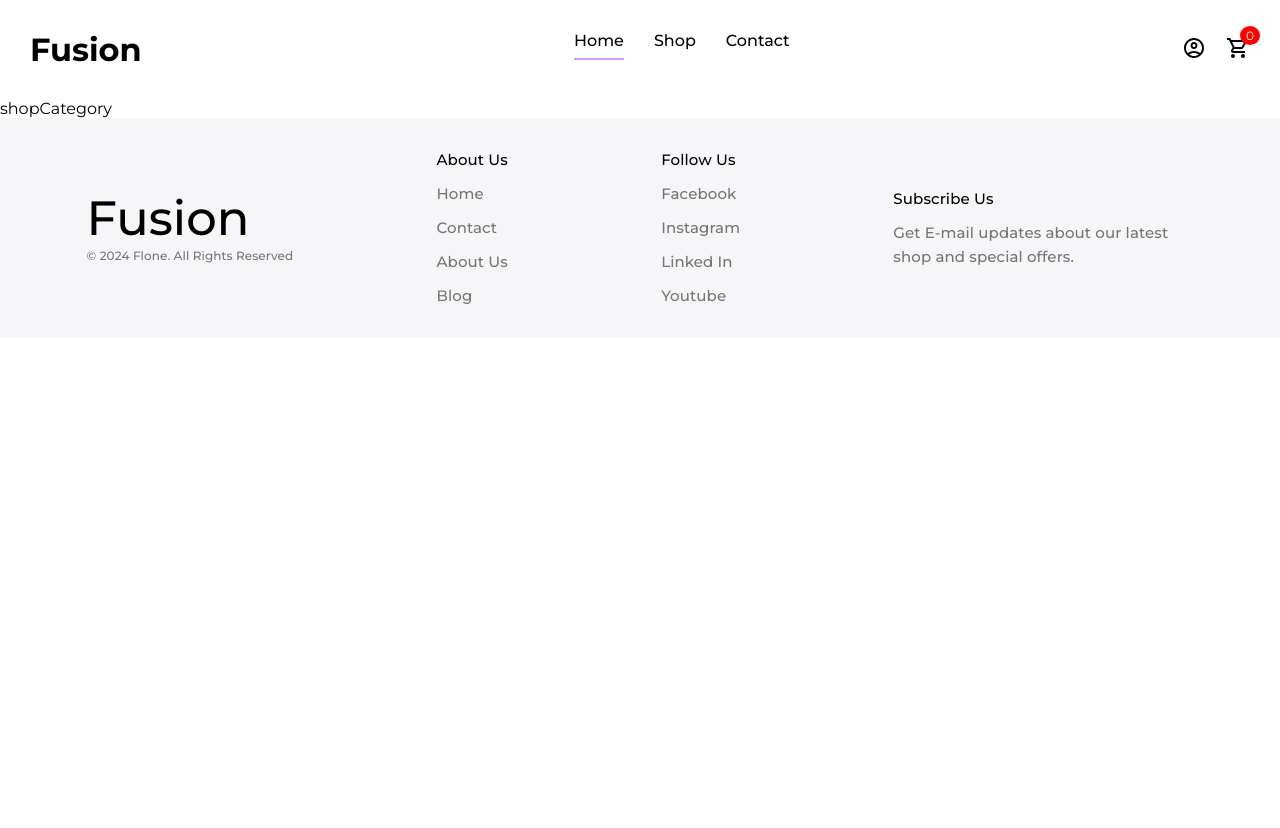
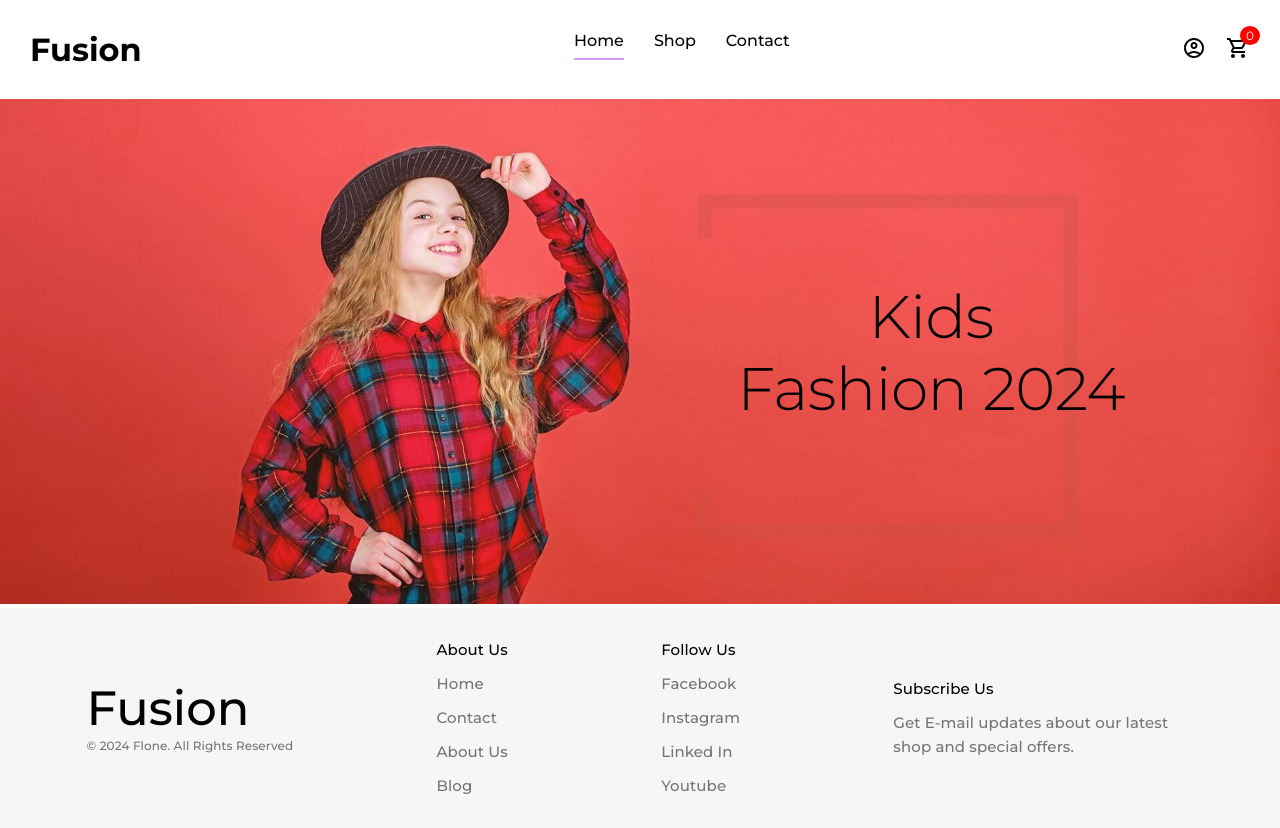
Before and after one commit to mabisha/Ecommerce-Website, a React (Create React App) app in the folder client/: page /kids in a window 1280 px wide. Before the commit the page ends 800 px from the top, so only its background shows below. Built offline with nearby package versions, Linux system fonts and the light colour scheme.

Commit message:
category banner added

```diff
--- a/client/src/App.js
+++ b/client/src/App.js
@@ -83,9 +83,27 @@ function App() {
         <Route path="/shop" element={<Shop />}>
           <Route path=":productId" element={<Shop />}></Route>
         </Route>
-        <Route path="/men" element={<ShopCategory category="men" />} />
-        <Route path="/women" element={<ShopCategory category="women" />} />
-        <Route path="/kids" element={<ShopCategory category="kids" />} />
+        <Route
+          path="/men"
+          element={
+            <ShopCategory banner="../images/male-banner.jpg" category="men" />
+          }
+        />
+        <Route
+          path="/women"
+          element={
+            <ShopCategory
+              banner="../images/female-banner.jpg"
+              category="women"
+            />
+          }
+        />
+        <Route
+          path="/kids"
+          element={
+            <ShopCategory banner="../images/kids-banner.jpg" category="kids" />
+          }
+        />
         <Route path="/cart" element={<Cart />}></Route>
         <Route path="/login" element={<Login />}></Route>
       </Routes>
--- a/client/src/container/Home/home.js
+++ b/client/src/container/Home/home.js
@@ -33,7 +33,11 @@ const Home = ({ menu, setMenu }) => {
             {images.map((item, index) => (
               <div
                 className="carousel-item"
-                style={{ backgroundColor: "#F0E0FF" }}
+                style={{
+                  backgroundColor: "#F0E0FF",
+                  width: "100%",
+                  height: "auto",
+                }}
                 key={index}
               >
                 <Grid
--- /dev/null
+++ b/client/src/container/ShopCategory/shopCategory.css
@@ -0,0 +1,20 @@
+/* shopCategory.css */
+.shop-category {
+    position: relative;
+    display: inline-block;
+}
+
+.shop-category img {
+    width: 100%;
+    height: auto;
+}
+
+.shop-category-text {
+    position: absolute;
+    top: 50%;
+    transform: translate(-70%, -50%);
+    font-size: 2rem;
+    text-align: center;
+    text-transform: capitalize;
+    padding: 10px;
+}
--- a/client/src/container/ShopCategory/shopCategory.js
+++ b/client/src/container/ShopCategory/shopCategory.js
@@ -1,5 +1,29 @@
-import React from "react";
+import React, { useContext } from "react";
+import "../ShopCategory/shopCategory.css";
+import { Shopcontext } from "../../context/context";
+import { Box, Grid, Typography } from "@mui/material";
 
-export const ShopCategory = () => {
-  return <div>shopCategory</div>;
+export const ShopCategory = ({ category, banner }) => {
+  const { data } = useContext(Shopcontext);
+  return (
+    <Box>
+      <Grid className="shop-category">
+        <img src={banner} alt={category} />
+        <Typography
+          variant="h2"
+          className="shop-category-text"
+          style={{
+            left: category == "women" ? "40%" : "60%",
+            fontFamily: "Montserrat, sans-serif",
+            transform:
+              category == "women"
+                ? "translate(-90%, -50%)"
+                : "translate(-10%, -50%)",
+          }}
+        >
+          {category} <br></br> Fashion 2024
+        </Typography>
+      </Grid>
+    </Box>
+  );
 };
```
